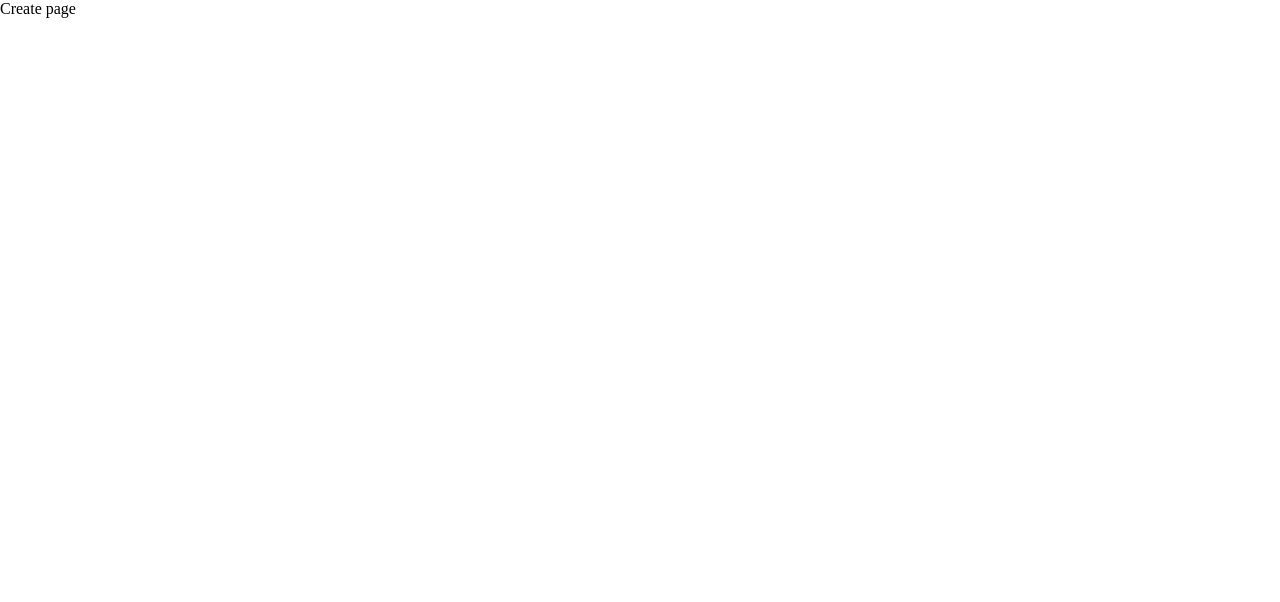
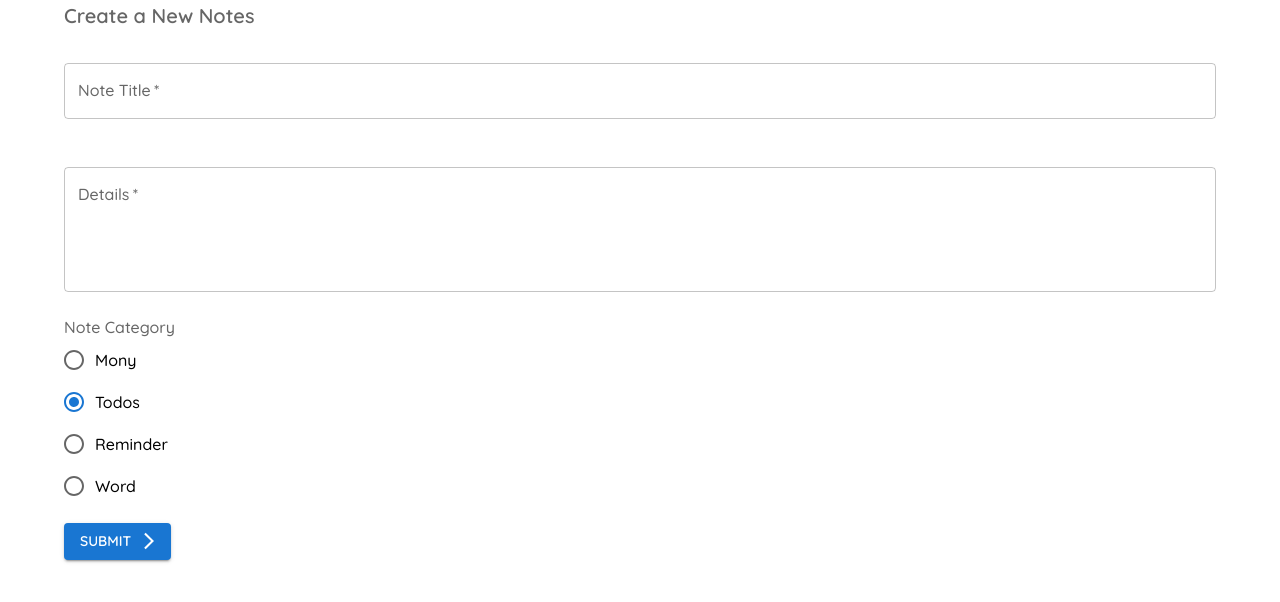
Before and after one commit to Boody2004/learn-material-ui, a React (Create React App) app: page /create in a window 1280 px wide. Shown: the top 602 px of the page. Built offline with nearby package versions, Linux system fonts and the light colour scheme; the HTML template or start-up script is replaced by a standard one.

Commit message:
add new project, add material ui, icon and create page

```diff
--- a/package.json
+++ b/package.json
@@ -5,6 +5,7 @@
   "dependencies": {
     "@emotion/react": "^11.8.1",
     "@emotion/styled": "^11.8.1",
+    "@mui/icons-material": "^5.4.2",
     "@mui/material": "^5.4.3",
     "@testing-library/jest-dom": "^5.11.9",
     "@testing-library/react": "^11.2.5",
--- a/src/App.js
+++ b/src/App.js
@@ -1,9 +1,30 @@
-import { BrowserRouter as Router, Switch, Route } from 'react-router-dom'
-import Notes from './pages/Notes'
-import Create from './pages/Create'
+import { BrowserRouter as Router, Switch, Route } from "react-router-dom";
+import Notes from "./pages/Notes";
+import Create from "./pages/Create";
+import { ThemeProvider, createTheme } from "@mui/material/styles";
+
+const theme = createTheme({
+  // components: {
+  //   MuiButton: {
+  //     styleOverrides: {
+  //       root: {
+  //         fontSize: "1rem",
+  //       },
+  //     },
+  //   },
+  // },
+  typography: {
+    fontFamily: "Quicksand",
+    fontWeightLight: 400,
+    fontWeightRegular: 500,
+    fontWeightMedium: 600,
+    fontWeightBold: 700,
+  },
+});
 
 function App() {
   return (
+    <ThemeProvider theme={theme}>
       <Router>
         <Switch>
           <Route exact path="/">
@@ -14,6 +35,7 @@ function App() {
           </Route>
         </Switch>
       </Router>
+    </ThemeProvider>
   );
 }
 
--- a/src/index.css
+++ b/src/index.css
@@ -1,3 +1,4 @@
+@import url("https://fonts.googleapis.com/css2?family=Quicksand:wght@300;400;500;600;700&display=swap");
 body {
   margin: 0;
   -webkit-font-smoothing: antialiased;
--- a/src/pages/Create.js
+++ b/src/pages/Create.js
@@ -1,9 +1,104 @@
-import React from 'react'
+import React, { useState } from "react";
+import Container from "@mui/material/Container";
+import Typography from "@mui/material/Typography";
+import Box from "@mui/material/Box";
+import TextField from "@mui/material/TextField";
+import Radio from "@mui/material/Radio";
+import RadioGroup from "@mui/material/RadioGroup";
+import FormControlLabel from "@mui/material/FormControlLabel";
+import FormControl from "@mui/material/FormControl";
+import FormLabel from "@mui/material/FormLabel";
+import Button from "@mui/material/Button";
+import ArrowForwardIosIcon from "@mui/icons-material/ArrowForwardIos";
 
 export default function Create() {
+  const [title, setTitle] = useState("");
+  const [details, setDetails] = useState("");
+  const [category, setCategory] = useState("todos");
+
+  const handleSubmit = (e) => {
+    e.preventDefault();
+
+    if (title && details && category) {
+      console.log(title, details, category);
+    }
+  };
+
   return (
-    <div>
-      Create page
-    </div>
-  )
+    <Container>
+      <Typography
+        variant="h6"
+        color="textSecondary"
+        component="h2"
+        gutterBottom
+      >
+        Create a New Notes
+      </Typography>
+
+      <form onSubmit={handleSubmit}>
+        <Box
+          sx={{ "& > :not(style)": { my: 3, width: "100%" } }}
+          noValidate
+          autoComplete="off"
+        >
+          <TextField
+            onChange={(e) => setTitle(e.target.value)}
+            id="outlined-basic"
+            label="Note Title"
+            variant="outlined"
+            required
+          />
+
+          <TextField
+            onChange={(e) => setDetails(e.target.value)}
+            id="outlined-basic"
+            label="Details"
+            variant="outlined"
+            multiline
+            rows={4}
+            required
+          />
+        </Box>
+
+        <Box>
+          <FormControl>
+            <FormLabel id="demo-radio-buttons-group-label">
+              Note Category
+            </FormLabel>
+            <RadioGroup
+              value={category}
+              onChange={(e) => setCategory(e.target.value)}
+              aria-labelledby="demo-radio-buttons-group-label"
+              defaultValue="female"
+              name="radio-buttons-group"
+            >
+              <FormControlLabel value="mony" control={<Radio />} label="Mony" />
+              <FormControlLabel
+                value="todos"
+                control={<Radio />}
+                label="Todos"
+              />
+              <FormControlLabel
+                value="reminder"
+                control={<Radio />}
+                label="Reminder"
+              />
+              <FormControlLabel value="word" control={<Radio />} label="Word" />
+            </RadioGroup>
+          </FormControl>
+        </Box>
+
+        <Box sx={{ "& button": { my: 2 } }}>
+          <Button
+            type="submit"
+            color="primary"
+            variant="contained"
+            endIcon={<ArrowForwardIosIcon />}
+          >
+            Submit
+          </Button>
+        </Box>
+      </form>
+    </Container>
+  );
 }
```
Also changed, not shown: src/index.js (+5 -11 lines), 1 other file (tests, documents, lock files or other folders). Lines whose indentation alone changed are shown as unchanged.
